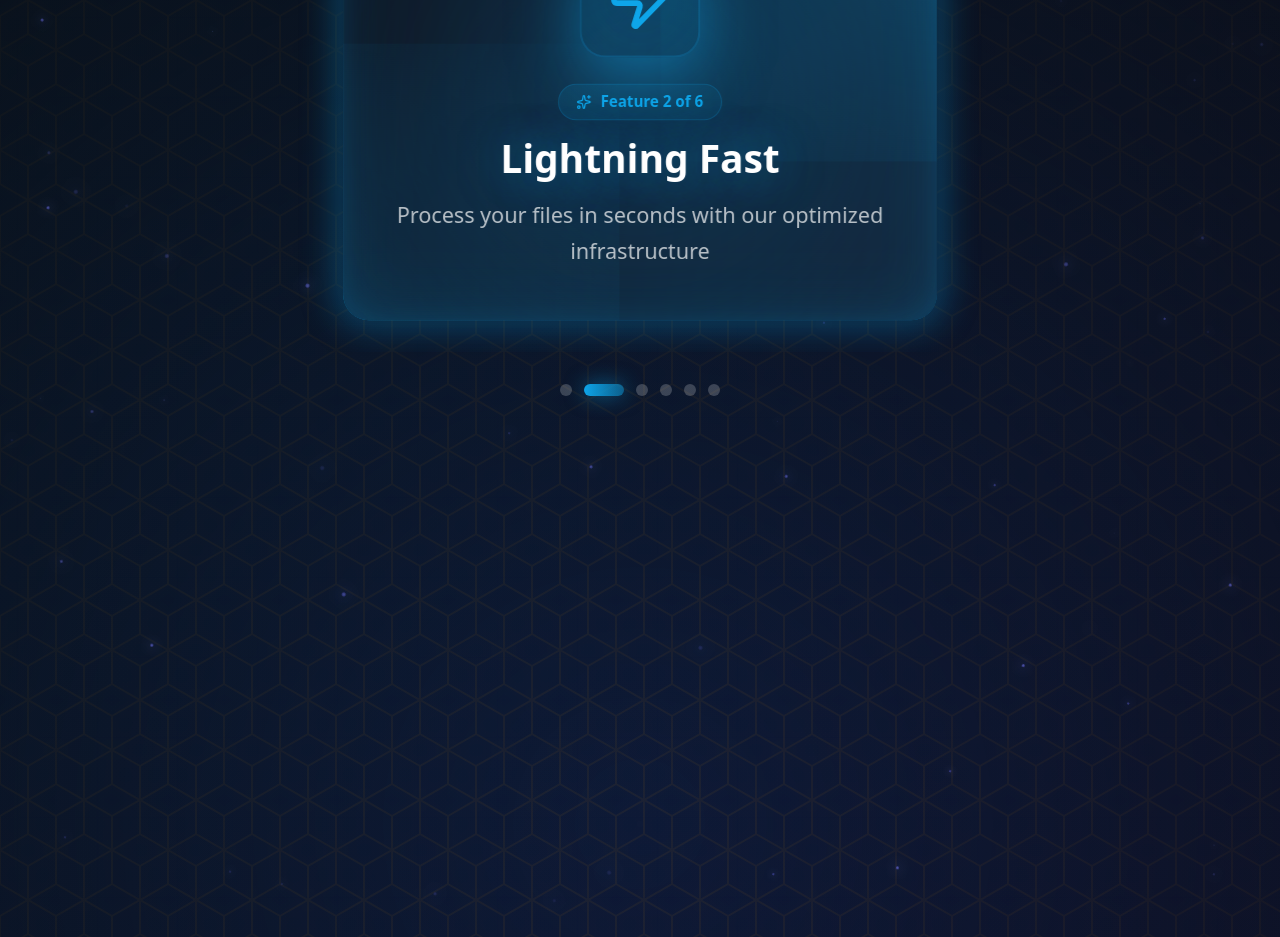
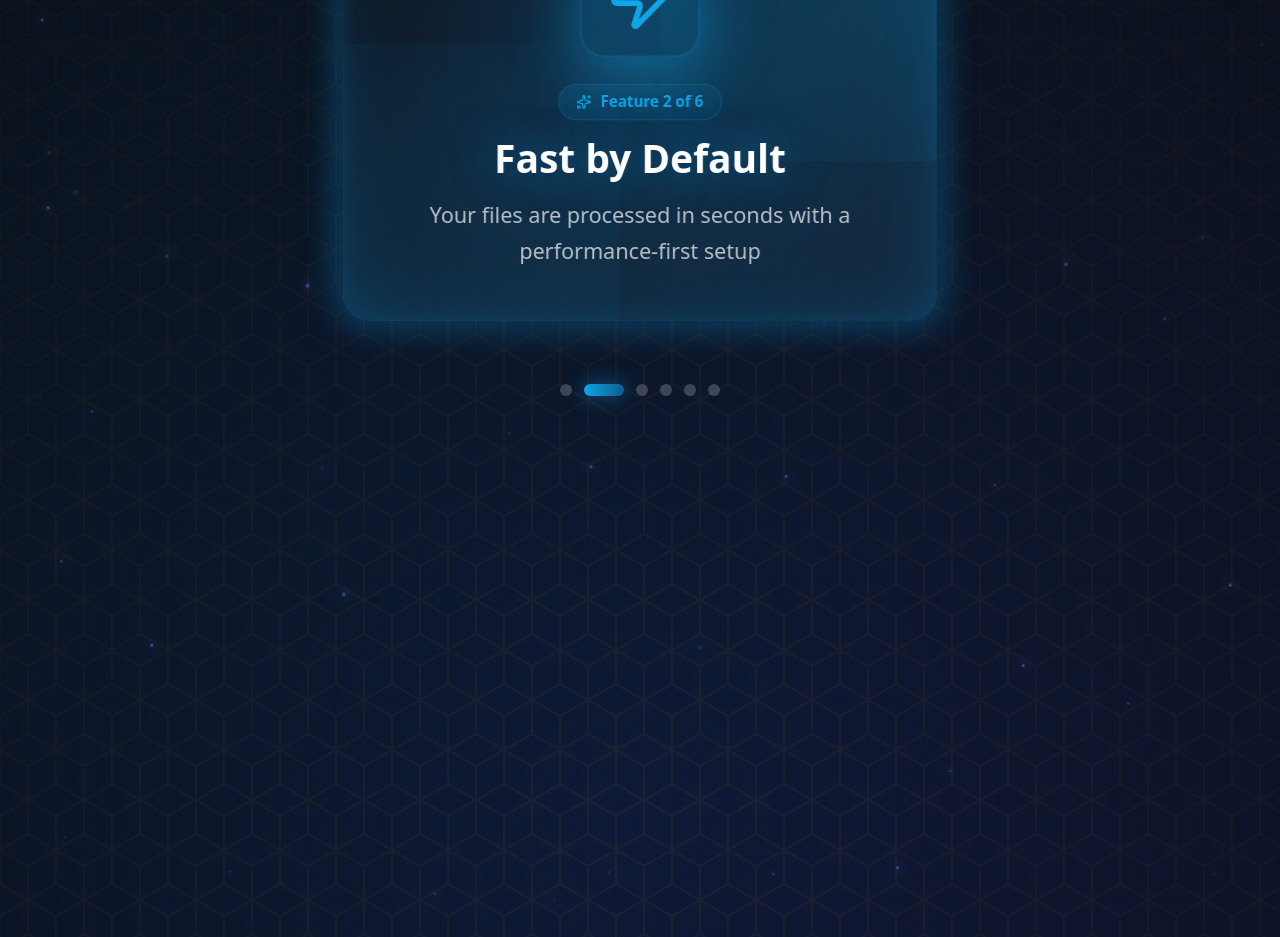
Before and after one commit to XTheGreat/pdf-tools-frontend, a React (Vite) app: page /pricing in a window 1280 px wide. Shown: the part 800-1737 px from the top of the page. Built offline with nearby package versions, Linux system fonts and the light colour scheme.

Commit message:
fix: add vercel.json for spa routing

```diff
--- a/src/pages/Pricing.jsx
+++ b/src/pages/Pricing.jsx
@@ -62,50 +62,54 @@ export default function PricingPage() {
 const features = [
   {
     icon: InfinityIcon,
-      title: "Unlimited Usage",
+    title: "Use It Freely",
     description:
-        "Convert as many documents as you need, whenever you need them",
+      "Convert as many documents as you want, anytime without limits",
     color: "#667eea",
     glow: "rgba(102, 126, 234, 0.5)",
   },
   {
     icon: Zap,
-      title: "Lightning Fast",
+    title: "Fast by Default",
     description:
-        "Process your files in seconds with our optimized infrastructure",
+      "Your files are processed in seconds with a performance-first setup",
     color: "#0ea5e9",
     glow: "rgba(14, 165, 233, 0.5)",
   },
   {
     icon: Shield,
-      title: "100% Secure",
+    title: "Privacy Comes First",
     description:
-        "Your files are encrypted and automatically deleted after processing",
+      "Files are encrypted during processing and removed automatically",
     color: "#8b5cf6",
     glow: "rgba(139, 92, 246, 0.5)",
   },
   {
     icon: Users,
-      title: "No Sign-Up Required",
-      description: "Start converting immediately without creating an account",
+    title: "No Account Needed",
+    description:
+      "Jump straight in and convert your files without signing up",
     color: "#ec4899",
     glow: "rgba(236, 72, 153, 0.5)",
   },
   {
     icon: Lock,
-      title: "No Hidden Fees",
-      description: "Completely free forever. No premium tiers, no paywalls",
+    title: "No Surprises",
+    description:
+      "Free to use with no paywalls, subscriptions, or hidden costs",
     color: "#f59e0b",
     glow: "rgba(245, 158, 11, 0.5)",
   },
   {
     icon: Heart,
-      title: "Thoughtfully Crafted",
-      description: "Focused on clean design and real-world needs",
+    title: "Made with Care",
+    description:
+      "Designed thoughtfully with real users and real needs in mind",
     color: "#ef4444",
     glow: "rgba(239, 68, 68, 0.5)",
   },
 ];
+
 
   const faqs = [
     {
```
Lines whose indentation alone changed are shown as unchanged.
